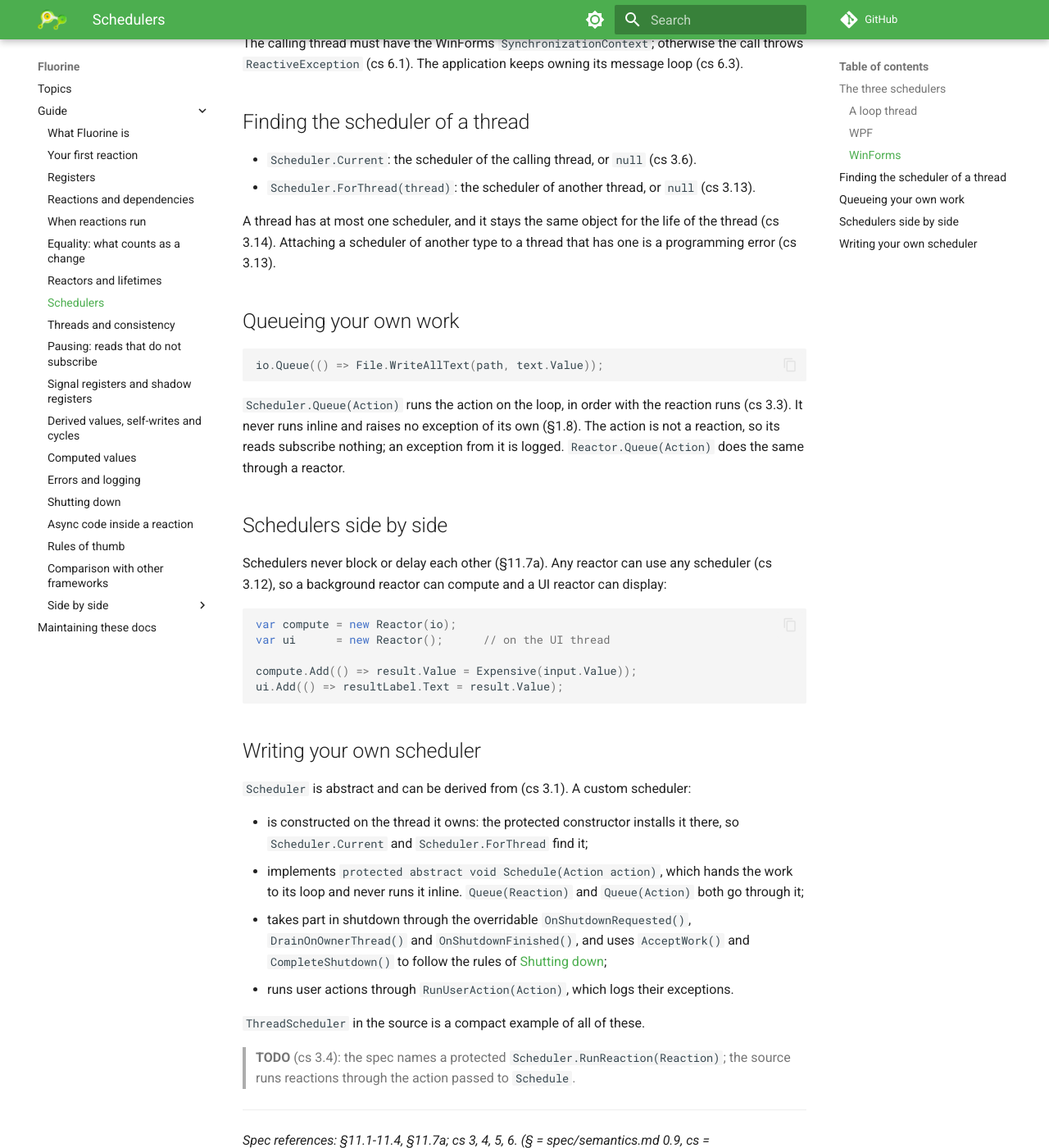
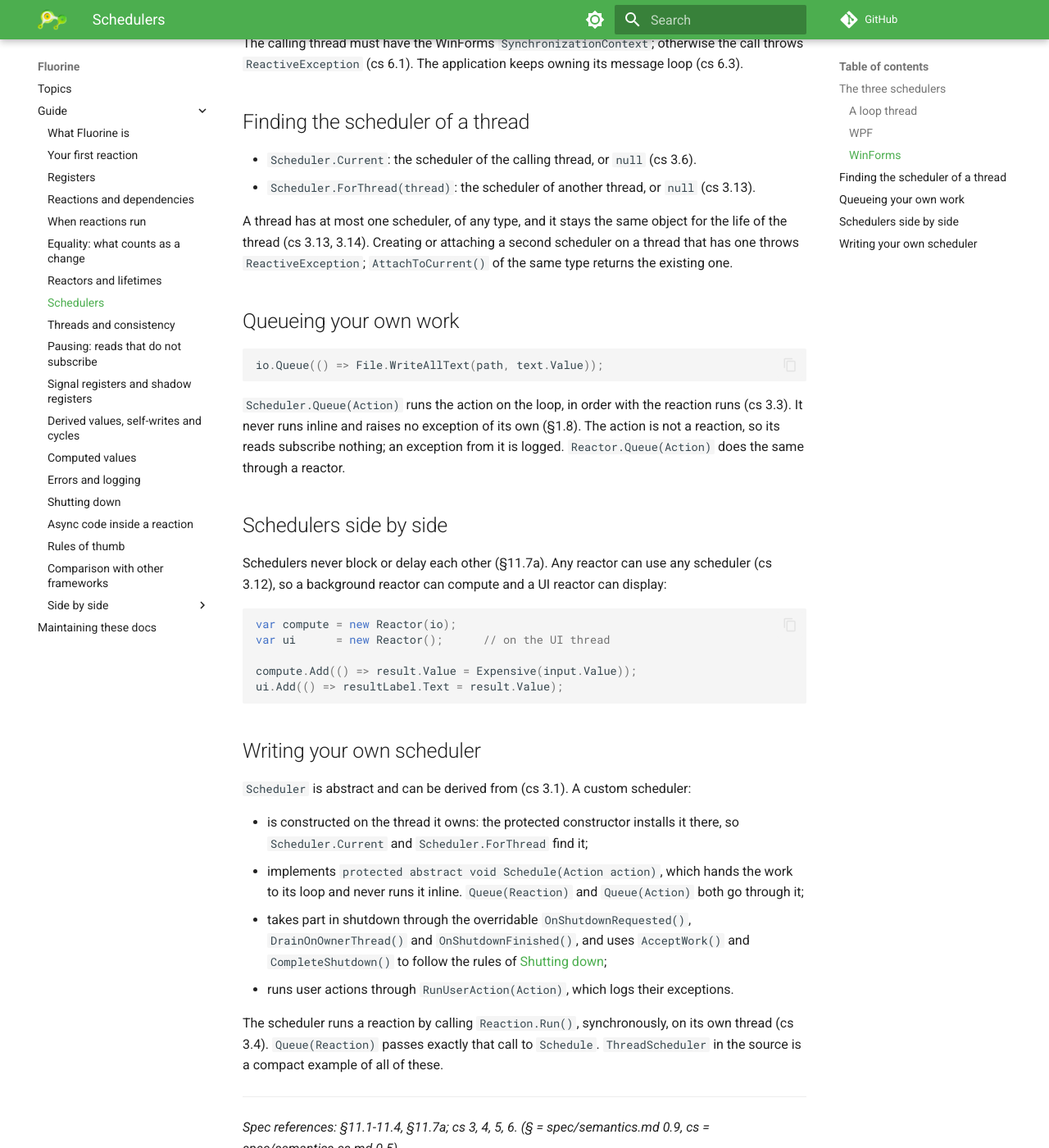
Before and after one commit to flintvane/fluorine, an MkDocs documentation site: the page built from docs/topics/schedulers.md, in a window 1280 px wide and 1400 px high, scrolled down 1425 px. Shown: the whole window at 82% size. Built offline with MkDocs 1.6.1 and Material for MkDocs 9.7.7, drawn with Linux system fonts in a browser that asks for light colours; comment, search, counter and statistics services are not loaded.

Commit message:
Docs: Reaction.Run runs reactions (cs 3.4); one scheduler per thread of any type (cs 3.13); Pause returns PauseScope

```diff
--- a/docs/topics/schedulers.md
+++ b/docs/topics/schedulers.md
@@ -55,7 +55,7 @@ The calling thread must have the WinForms `SynchronizationContext`; otherwise th
 - `Scheduler.Current`: the scheduler of the calling thread, or `null` (cs 3.6).
 - `Scheduler.ForThread(thread)`: the scheduler of another thread, or `null` (cs 3.13).
 
-A thread has at most one scheduler, and it stays the same object for the life of the thread (cs 3.14). Attaching a scheduler of another type to a thread that has one is a programming error (cs 3.13).
+A thread has at most one scheduler, of any type, and it stays the same object for the life of the thread (cs 3.13, 3.14). Creating or attaching a second scheduler on a thread that has one throws `ReactiveException`; `AttachToCurrent()` of the same type returns the existing one.
 
 ## Queueing your own work
 
@@ -86,9 +86,7 @@ ui.Add(() => resultLabel.Text = result.Value);
 - takes part in shutdown through the overridable `OnShutdownRequested()`, `DrainOnOwnerThread()` and `OnShutdownFinished()`, and uses `AcceptWork()` and `CompleteShutdown()` to follow the rules of [Shutting down](shutdown.md);
 - runs user actions through `RunUserAction(Action)`, which logs their exceptions.
 
-`ThreadScheduler` in the source is a compact example of all of these.
-
-> **TODO** (cs 3.4): the spec names a protected `Scheduler.RunReaction(Reaction)`; the source runs reactions through the action passed to `Schedule`.
+The scheduler runs a reaction by calling `Reaction.Run()`, synchronously, on its own thread (cs 3.4). `Queue(Reaction)` passes exactly that call to `Schedule`. `ThreadScheduler` in the source is a compact example of all of these.
 
 ---
 
```
Also changed, not shown: docs/topics/pausing.md (+1 -1 lines), docs/topics/threads-and-consistency.md (+1 -1 lines).
